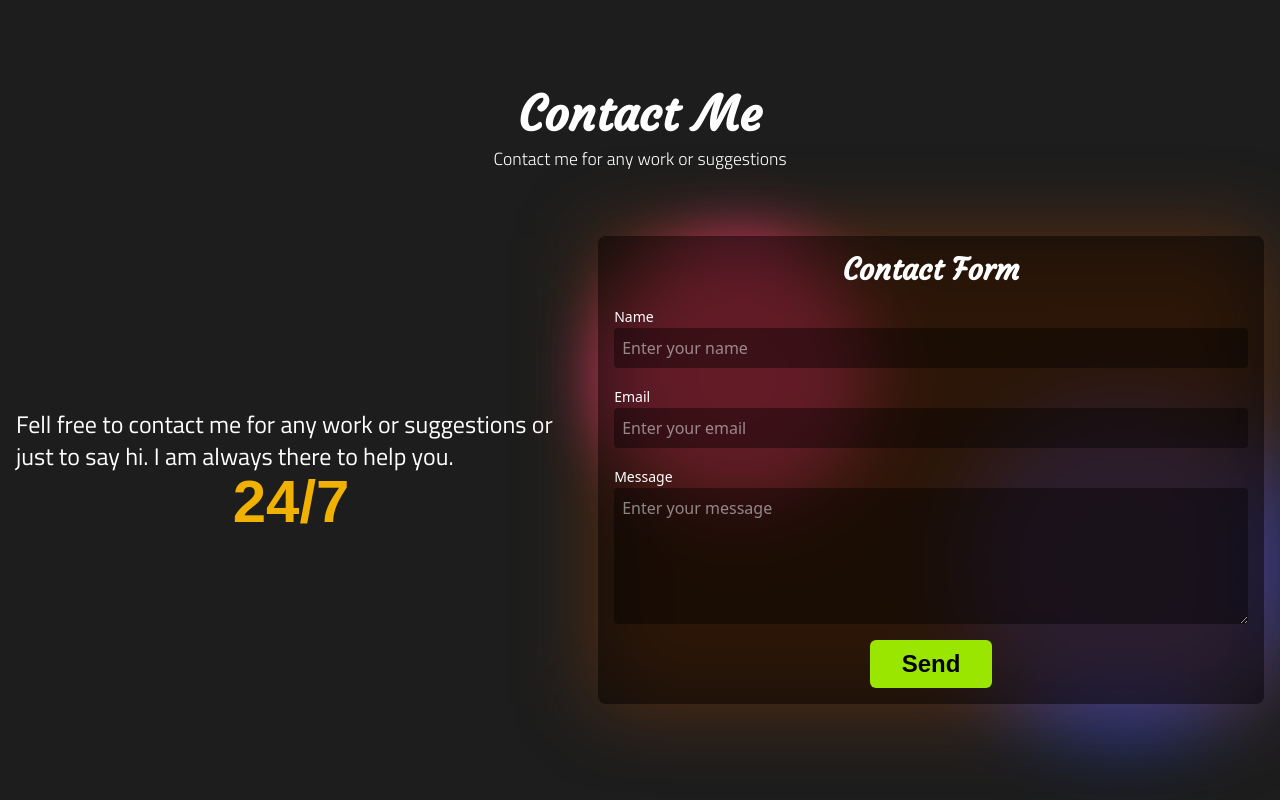
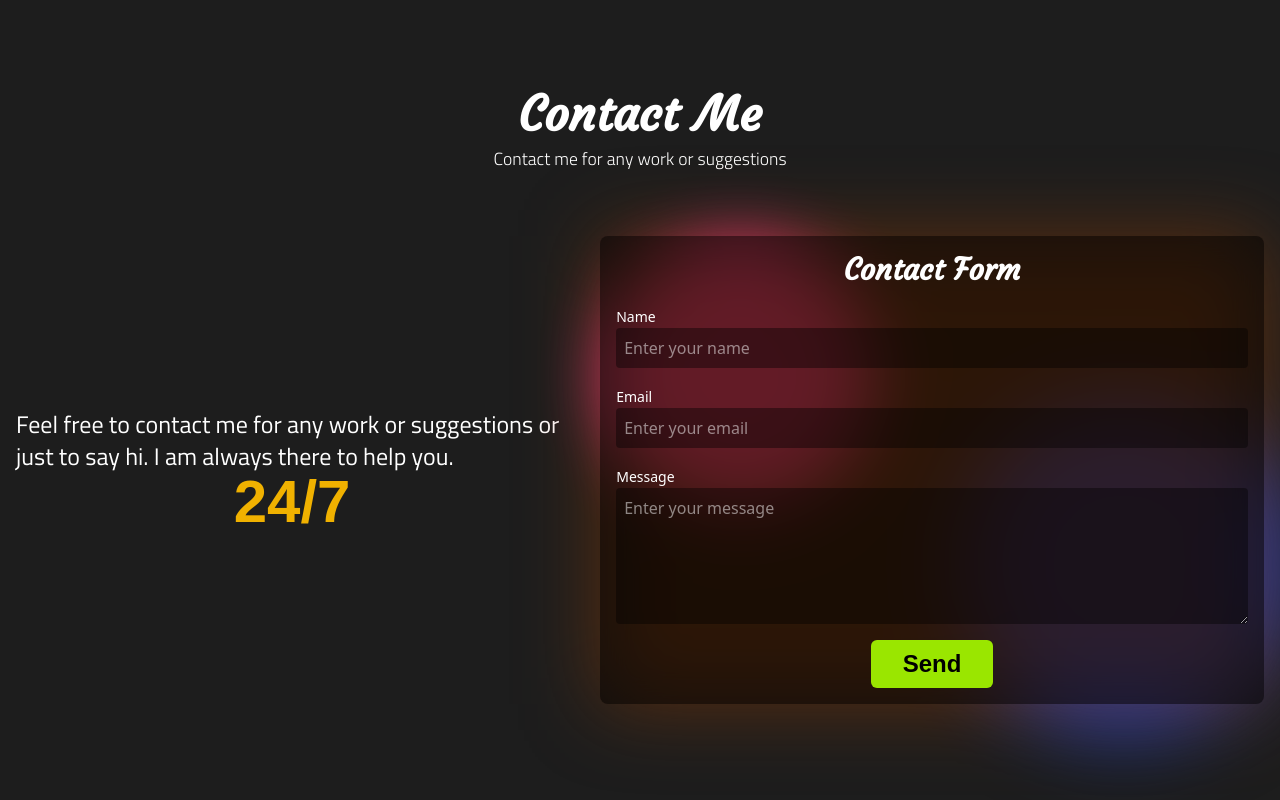
Before and after one commit to nuhan77/portfolio, a React (Vite) app: page / in a window 1280 px wide. Shown: the part 5431-6231 px from the top of the page. Built offline with nearby package versions, Linux system fonts and the light colour scheme; a web font is replaced by a local one.

Commit message:
Update Contact.jsx

```diff
--- a/src/sections/Contact.jsx
+++ b/src/sections/Contact.jsx
@@ -105,7 +105,7 @@ function Contact() {
           <RevealFormBottom>
             {" "}
             <p className="font-titillium text-2xl">
-              Fell free to contact me for any work or suggestions or just to say
+              Feel free to contact me for any work or suggestions or just to say
               hi. I am always there to help you.
             </p>
           </RevealFormBottom>
```
